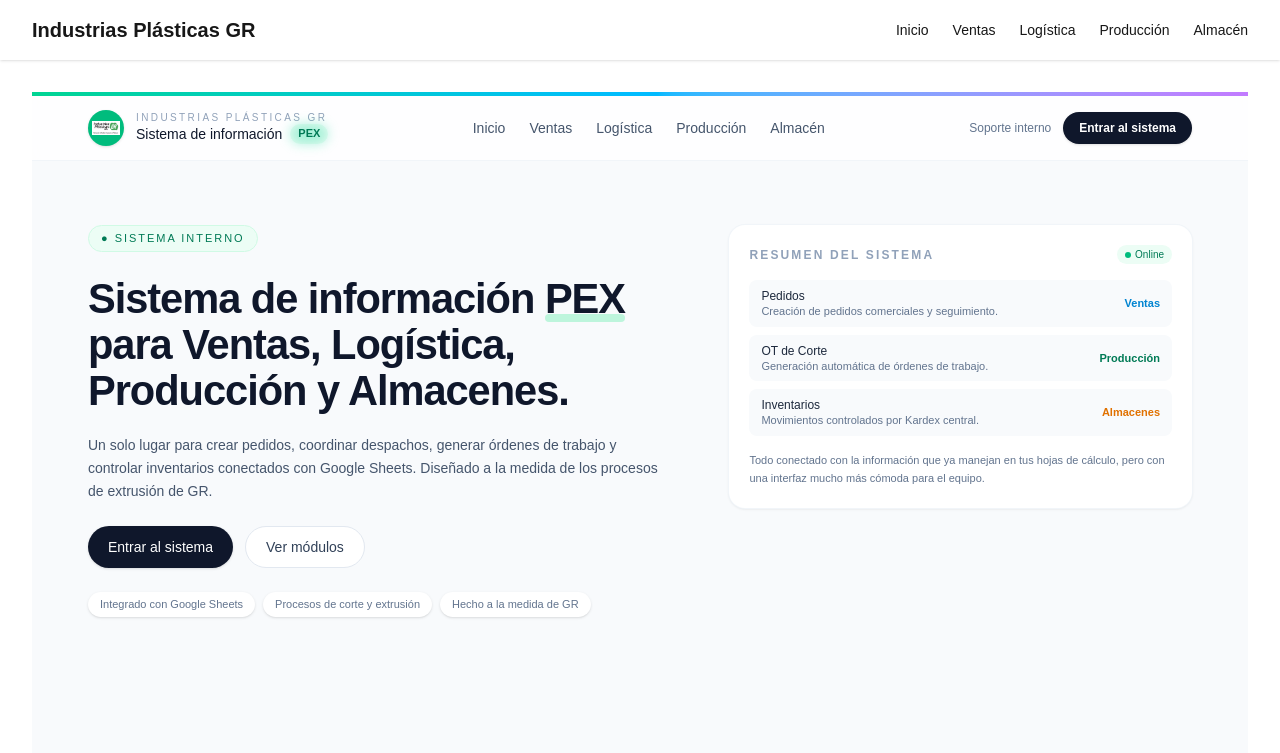
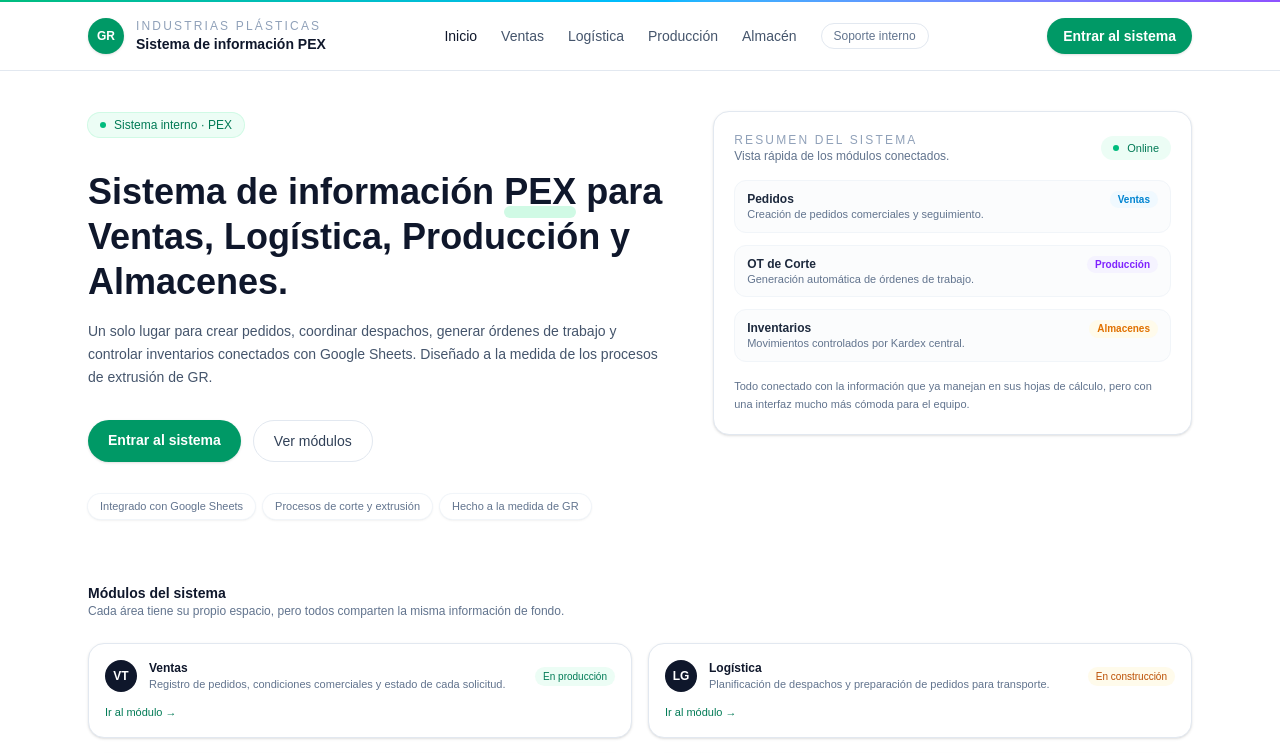
Before and after one commit to danielgrpex/plataforma-pedidos, a Next.js app: page / in a window 1280 px wide. Shown: the top 753 px of the page. Built offline with nearby package versions, Linux system fonts and the light colour scheme.

Commit message:
Mejoras del diseño de la landing: fondo claro y nueva UI

```diff
--- a/app/layout.tsx
+++ b/app/layout.tsx
@@ -1,14 +1,13 @@
+// app/layout.tsx
 import "./globals.css";
 import type { Metadata } from "next";
-import Link from "next/link";
+import type React from "react";
 
-// app/layout.tsx
-export const metadata = {
+export const metadata: Metadata = {
   title: "Sistema de información PEX | Industrias Plásticas GR",
   description:
     "Sistema interno para gestionar pedidos, producción y almacenes en Industrias Plásticas GR.",
 };
-
 
 export default function RootLayout({
   children,
@@ -17,20 +16,8 @@ export default function RootLayout({
 }) {
   return (
     <html lang="es">
-      <body className="bg-gray-100 text-gray-900">
-        <nav className="w-full bg-white shadow-sm px-8 py-4 flex items-center justify-between">
-          <h1 className="text-xl font-bold">Industrias Plásticas GR</h1>
-
-          <div className="flex gap-6 text-sm font-medium">
-            <Link href="/">Inicio</Link>
-            <Link href="/ventas">Ventas</Link>
-            <Link href="/logistica">Logística</Link>
-            <Link href="/produccion">Producción</Link>
-            <Link href="/almacen">Almacén</Link>
-          </div>
-        </nav>
-
-        <main className="p-8">{children}</main>
+      <body className="min-h-screen bg-slate-950 text-slate-50 antialiased">
+        {children}
       </body>
     </html>
   );
--- a/app/page.tsx
+++ b/app/page.tsx
@@ -1,197 +1,355 @@
 // app/page.tsx
+import Link from "next/link";
 import Image from "next/image";
 
-const navItems = [
-  { label: "Inicio", href: "#inicio" },
-  { label: "Ventas", href: "#ventas" },
-  { label: "Logística", href: "#logistica" },
-  { label: "Producción", href: "#produccion" },
-  { label: "Almacén", href: "#almacen" },
-];
+export default function HomePage() {
+  return (
+    <div className="min-h-screen">
+      {/* Barra superior */}
+      <header className="border-b border-slate-200 bg-white">
+        {/* Línea de color muy sutil arriba */}
+        <div className="h-0.5 w-full bg-gradient-to-r from-emerald-500 via-sky-400 to-violet-500" />
 
-function SiteHeader() {
-  return (
-    <header className="sticky top-0 z-40 bg-white/80 backdrop-blur border-b border-slate-100">
-      {/* Línea superior con gradiente */}
-      <div className="h-1 bg-gradient-to-r from-emerald-400 via-sky-400 to-purple-400" />
-
-      <div className="mx-auto flex h-16 max-w-6xl items-center justify-between px-4 sm:px-6">
-        {/* Logo + título */}
+        <div className="mx-auto flex max-w-6xl items-center justify-between px-6 py-4">
+          {/* Marca */}
           <div className="flex items-center gap-3">
-          <div className="relative flex h-9 w-9 items-center justify-center overflow-hidden rounded-full bg-emerald-500 shadow-sm">
-            <Image
-              src="/logo-gr.png"
-              alt="Industrias Plásticas GR"
-              fill
-              className="object-contain p-1"
-            />
+            <div className="flex h-9 w-9 items-center justify-center rounded-full bg-emerald-600 text-xs font-semibold text-white shadow-sm">
+              GR
             </div>
-
-          <div className="leading-tight">
-            <p className="text-[10px] font-medium uppercase tracking-[0.24em] text-slate-400">
-              Industrias Plásticas GR
-            </p>
-            <p className="flex items-center gap-2 text-sm font-medium text-slate-900">
-              Sistema de información
-              {/* Badge PEX elegante */}
-              <span className="relative inline-flex items-center rounded-full bg-emerald-50 px-2 py-0.5 text-[11px] font-semibold text-emerald-700">
-                <span className="relative z-10">PEX</span>
-                <span className="absolute inset-0 -z-0 rounded-full bg-emerald-400/30 blur-[6px]" />
+            <div className="flex flex-col">
+              <span className="text-xs font-medium uppercase tracking-[0.18em] text-slate-400">
+                Industrias Plásticas
               </span>
-            </p>
+              <span className="text-sm font-semibold text-slate-900">
+                Sistema de información PEX
+              </span>
             </div>
           </div>
 
-        {/* Menú */}
-        <nav className="hidden items-center gap-6 text-sm text-slate-600 md:flex">
-          {navItems.map((item) => (
-            <a
-              key={item.href}
-              href={item.href}
-              className="relative transition-colors hover:text-slate-900"
+          {/* Navegación */}
+          <nav className="hidden items-center gap-6 text-sm font-medium text-slate-600 md:flex">
+            <Link href="/" className="text-slate-900">
+              Inicio
+            </Link>
+            <Link href="/ventas" className="hover:text-slate-900">
+              Ventas
+            </Link>
+            <Link href="/logistica" className="hover:text-slate-900">
+              Logística
+            </Link>
+            <Link href="/produccion" className="hover:text-slate-900">
+              Producción
+            </Link>
+            <Link href="/almacen" className="hover:text-slate-900">
+              Almacén
+            </Link>
+            <Link
+              href="/soporte"
+              className="rounded-full border border-slate-200 px-3 py-1 text-xs font-medium text-slate-500 hover:border-slate-300 hover:text-slate-700"
             >
-              {item.label}
-              <span className="absolute -bottom-1 left-0 h-[2px] w-0 rounded-full bg-emerald-500 transition-all duration-200 group-hover:w-full" />
-            </a>
-          ))}
+              Soporte interno
+            </Link>
           </nav>
 
-        {/* Botones */}
-        <div className="flex items-center gap-3">
-          <button className="hidden text-xs font-medium text-slate-500 hover:text-slate-900 sm:inline-flex">
-            Soporte interno
-          </button>
-          <a
-            href="/produccion" // cámbialo a donde inicie tu app
-            className="inline-flex items-center rounded-full bg-slate-900 px-4 py-2 text-xs font-semibold text-white shadow-sm transition hover:bg-slate-800"
+          {/* Botón entrar */}
+          <div className="flex items-center gap-2">
+            <Link
+              href="/produccion"
+              className="hidden rounded-full bg-emerald-600 px-4 py-2 text-sm font-semibold text-white shadow-sm hover:bg-emerald-700 md:inline-flex"
             >
               Entrar al sistema
-          </a>
+            </Link>
           </div>
         </div>
       </header>
-  );
-}
 
-export default function HomePage() {
-  return (
-    <div className="min-h-screen bg-slate-50 text-slate-900">
-      <SiteHeader />
+      {/* Contenido principal */}
+      <main className="mx-auto max-w-6xl px-6 pb-16 pt-10">
+        {/* Hero */}
+        <section className="grid gap-10 md:grid-cols-[minmax(0,1.1fr)_minmax(0,0.9fr)] md:items-start">
+          {/* Texto principal */}
+          <div className="space-y-8">
+            <div className="inline-flex items-center gap-2 rounded-full bg-emerald-50 px-3 py-1 text-xs font-medium text-emerald-700 ring-1 ring-emerald-100">
+              <span className="h-1.5 w-1.5 rounded-full bg-emerald-500" />
+              Sistema interno · PEX
+            </div>
 
-      <main
-        id="inicio"
-        className="mx-auto max-w-6xl px-4 pb-16 pt-10 sm:px-6 sm:pt-16 sm:pb-24"
-      >
-        {/* HERO PRINCIPAL */}
-        <section className="grid gap-10 lg:grid-cols-[minmax(0,1.3fr)_minmax(0,1fr)] lg:items-start">
-          <div>
-            <span className="inline-flex items-center rounded-full border border-emerald-100 bg-emerald-50 px-3 py-1 text-[11px] font-medium uppercase tracking-[0.18em] text-emerald-700">
-              ● Sistema interno
-            </span>
-
-            <h1 className="mt-6 max-w-xl text-3xl font-semibold tracking-tight text-slate-900 sm:text-4xl lg:text-[2.6rem]">
+            <div className="space-y-4">
+              <h1 className="text-3xl font-semibold leading-tight text-slate-900 sm:text-4xl">
                 Sistema de información{" "}
-              <span className="relative inline-block">
+                <span className="relative inline-flex items-center">
                   PEX
-                <span className="absolute inset-x-0 bottom-0 h-2 rounded-full bg-emerald-200/70" />
+                  <span className="absolute inset-x-0 bottom-0 -z-10 h-3 translate-y-1 rounded-md bg-emerald-100" />
                 </span>{" "}
                 para Ventas, Logística, Producción y Almacenes.
               </h1>
-
-            <p className="mt-5 max-w-xl text-sm leading-relaxed text-slate-600">
+              <p className="max-w-xl text-sm leading-relaxed text-slate-600">
                 Un solo lugar para crear pedidos, coordinar despachos, generar
                 órdenes de trabajo y controlar inventarios conectados con Google
                 Sheets. Diseñado a la medida de los procesos de extrusión de GR.
               </p>
+            </div>
 
-            <div className="mt-6 flex flex-wrap gap-3">
-              <a
+            {/* Botones */}
+            <div className="flex flex-wrap gap-3">
+              <Link
                 href="/produccion"
-                className="inline-flex items-center rounded-full bg-slate-900 px-5 py-2.5 text-sm font-medium text-white shadow-sm transition hover:bg-slate-800"
+                className="rounded-full bg-emerald-600 px-5 py-2.5 text-sm font-semibold text-white shadow-sm hover:bg-emerald-700"
               >
                 Entrar al sistema
-              </a>
+              </Link>
               <a
                 href="#modulos"
-                className="inline-flex items-center rounded-full border border-slate-200 bg-white px-5 py-2.5 text-sm font-medium text-slate-700 transition hover:border-slate-300 hover:bg-slate-50"
+                className="rounded-full border border-slate-200 bg-white px-5 py-2.5 text-sm font-medium text-slate-700 hover:border-slate-300"
               >
                 Ver módulos
               </a>
             </div>
 
-            <div className="mt-6 flex flex-wrap gap-2 text-[11px] text-slate-500">
-              <span className="rounded-full bg-white px-3 py-1 shadow-sm">
+            {/* Chips */}
+            <div className="flex flex-wrap gap-2 text-[11px] text-slate-500">
+              <span className="rounded-full bg-white px-3 py-1 shadow-sm ring-1 ring-slate-100">
                 Integrado con Google Sheets
               </span>
-              <span className="rounded-full bg-white px-3 py-1 shadow-sm">
+              <span className="rounded-full bg-white px-3 py-1 shadow-sm ring-1 ring-slate-100">
                 Procesos de corte y extrusión
               </span>
-              <span className="rounded-full bg-white px-3 py-1 shadow-sm">
+              <span className="rounded-full bg-white px-3 py-1 shadow-sm ring-1 ring-slate-100">
                 Hecho a la medida de GR
               </span>
             </div>
           </div>
 
-          {/* Tarjeta resumen del sistema */}
-          <aside className="rounded-2xl bg-white p-5 shadow-sm ring-1 ring-slate-100">
-            <div className="flex items-center justify-between">
-              <p className="text-xs font-semibold uppercase tracking-[0.18em] text-slate-400">
+          {/* Resumen del sistema */}
+          <div className="rounded-2xl border border-slate-200 bg-white p-5 shadow-sm">
+            <div className="mb-4 flex items-center justify-between gap-4">
+              <div>
+                <p className="text-xs font-medium uppercase tracking-[0.18em] text-slate-400">
                   Resumen del sistema
                 </p>
-              <span className="inline-flex items-center gap-1 rounded-full bg-emerald-50 px-2 py-0.5 text-[10px] font-medium text-emerald-700">
+                <p className="text-xs text-slate-500">
+                  Vista rápida de los módulos conectados.
+                </p>
+              </div>
+              <div className="inline-flex items-center gap-2 rounded-full bg-emerald-50 px-3 py-1 text-[11px] font-medium text-emerald-700">
                 <span className="h-1.5 w-1.5 rounded-full bg-emerald-500" />
                 Online
-              </span>
-            </div>
-
-            <div className="mt-4 space-y-2 text-xs">
-              <div className="flex items-center justify-between rounded-lg bg-slate-50 px-3 py-2">
-                <div>
-                  <p className="font-medium text-slate-800">Pedidos</p>
-                  <p className="text-[11px] text-slate-500">
-                    Creación de pedidos comerciales y seguimiento.
-                  </p>
-                </div>
-                <span className="text-[11px] font-semibold text-sky-600">
-                  Ventas
-                </span>
-              </div>
-
-              <div className="flex items-center justify-between rounded-lg bg-slate-50 px-3 py-2">
-                <div>
-                  <p className="font-medium text-slate-800">OT de Corte</p>
-                  <p className="text-[11px] text-slate-500">
-                    Generación automática de órdenes de trabajo.
-                  </p>
-                </div>
-                <span className="text-[11px] font-semibold text-emerald-700">
-                  Producción
-                </span>
-              </div>
-
-              <div className="flex items-center justify-between rounded-lg bg-slate-50 px-3 py-2">
-                <div>
-                  <p className="font-medium text-slate-800">Inventarios</p>
-                  <p className="text-[11px] text-slate-500">
-                    Movimientos controlados por Kardex central.
-                  </p>
-                </div>
-                <span className="text-[11px] font-semibold text-amber-600">
-                  Almacenes
-                </span>
               </div>
             </div>
 
+            <div className="space-y-3 text-xs">
+              <ResumenItem
+                titulo="Pedidos"
+                descripcion="Creación de pedidos comerciales y seguimiento."
+                etiqueta="Ventas"
+                color="text-sky-600 bg-sky-50"
+              />
+              <ResumenItem
+                titulo="OT de Corte"
+                descripcion="Generación automática de órdenes de trabajo."
+                etiqueta="Producción"
+                color="text-violet-600 bg-violet-50"
+              />
+              <ResumenItem
+                titulo="Inventarios"
+                descripcion="Movimientos controlados por Kardex central."
+                etiqueta="Almacenes"
+                color="text-amber-600 bg-amber-50"
+              />
+            </div>
+
             <p className="mt-4 text-[11px] leading-relaxed text-slate-500">
-              Todo conectado con la información que ya manejan en tus hojas de
+              Todo conectado con la información que ya manejan en sus hojas de
               cálculo, pero con una interfaz mucho más cómoda para el equipo.
             </p>
-          </aside>
+          </div>
         </section>
 
-        {/* AQUÍ puedes pegar tus secciones de módulos, flujo de información, etc. */}
-        {/* <section id="modulos">...</section> */}
+        {/* Módulos */}
+        <section id="modulos" className="mt-16 space-y-6">
+          <div>
+            <h2 className="text-sm font-semibold text-slate-900">
+              Módulos del sistema
+            </h2>
+            <p className="text-xs text-slate-500">
+              Cada área tiene su propio espacio, pero todos comparten la misma
+              información de fondo.
+            </p>
+          </div>
+
+          <div className="grid gap-4 md:grid-cols-2">
+            <ModuloCard
+              sigla="VT"
+              titulo="Ventas"
+              descripcion="Registro de pedidos, condiciones comerciales y estado de cada solicitud."
+              estado="En producción"
+            />
+            <ModuloCard
+              sigla="LG"
+              titulo="Logística"
+              descripcion="Planificación de despachos y preparación de pedidos para transporte."
+              estado="En construcción"
+            />
+            <ModuloCard
+              sigla="PR"
+              titulo="Producción"
+              descripcion="Órdenes de corte y extrusión conectadas al Kardex central."
+              estado="En producción"
+            />
+            <ModuloCard
+              sigla="AL"
+              titulo="Almacenes"
+              descripcion="Inventarios de MP, producto en proceso y producto terminado."
+              estado="En construcción"
+            />
+          </div>
+        </section>
+
+        {/* Flujo de información */}
+        <section className="mt-16 space-y-6">
+          <div>
+            <h2 className="text-sm font-semibold text-slate-900">
+              Cómo fluye la información
+            </h2>
+            <p className="text-xs text-slate-500">
+              La misma OT se alimenta desde Ventas y termina en Almacenes, sin
+              volver a digitar la información.
+            </p>
+          </div>
+
+          <div className="grid gap-3 md:grid-cols-4">
+            <PasoCard
+              numero="01"
+              titulo="Ventas"
+              descripcion="Se crea el pedido comercial con toda la información del cliente."
+            />
+            <PasoCard
+              numero="02"
+              titulo="Logística"
+              descripcion="Se planean despachos y se preparan los pedidos para transporte."
+            />
+            <PasoCard
+              numero="03"
+              titulo="Producción"
+              descripcion="Se generan las órdenes de corte y extrusión conectadas a Kardex."
+            />
+            <PasoCard
+              numero="04"
+              titulo="Almacenes"
+              descripcion="Se recibe, controla inventario y se alimentan los análisis para el resto del sistema."
+            />
+          </div>
+        </section>
       </main>
     </div>
   );
 }
+
+/* =========================
+   Componentes pequeños
+   ========================= */
+
+function ResumenItem({
+  titulo,
+  descripcion,
+  etiqueta,
+  color,
+}: {
+  titulo: string;
+  descripcion: string;
+  etiqueta: string;
+  color: string;
+}) {
+  return (
+    <div className="flex items-start justify-between gap-4 rounded-xl border border-slate-100 bg-slate-50/60 px-3 py-2.5">
+      <div>
+        <p className="text-xs font-semibold text-slate-800">{titulo}</p>
+        <p className="text-[11px] text-slate-500">{descripcion}</p>
+      </div>
+      <span
+        className={`rounded-full px-2 py-0.5 text-[10px] font-semibold ${color}`}
+      >
+        {etiqueta}
+      </span>
+    </div>
+  );
+}
+
+function ModuloCard({
+  sigla,
+  titulo,
+  descripcion,
+  estado,
+}: {
+  sigla: string;
+  titulo: string;
+  descripcion: string;
+  estado: string;
+}) {
+  const esProduccion = estado === "En producción";
+
+  return (
+    <div className="flex flex-col gap-2 rounded-2xl border border-slate-200 bg-white p-4 shadow-sm">
+      <div className="flex items-center justify-between gap-3">
+        <div className="flex items-center gap-3">
+          <div className="flex h-8 w-8 items-center justify-center rounded-full bg-slate-900 text-xs font-semibold text-white">
+            {sigla}
+          </div>
+          <div>
+            <p className="text-xs font-semibold text-slate-900">{titulo}</p>
+            <p className="text-[11px] text-slate-500">{descripcion}</p>
+          </div>
+        </div>
+        <span
+          className={
+            "rounded-full px-2 py-0.5 text-[10px] font-medium " +
+            (esProduccion
+              ? "bg-emerald-50 text-emerald-700"
+              : "bg-amber-50 text-amber-700")
+          }
+        >
+          {estado}
+        </span>
+      </div>
+
+      <Link
+        href={
+          titulo === "Ventas"
+            ? "/ventas"
+            : titulo === "Producción"
+            ? "/produccion"
+            : titulo === "Logística"
+            ? "/logistica"
+            : "/almacen"
+        }
+        className="mt-1 text-[11px] font-medium text-emerald-700 hover:text-emerald-800"
+      >
+        Ir al módulo →
+      </Link>
+    </div>
+  );
+}
+
+function PasoCard({
+  numero,
+  titulo,
+  descripcion,
+}: {
+  numero: string;
+  titulo: string;
+  descripcion: string;
+}) {
+  return (
+    <div className="flex flex-col gap-2 rounded-2xl border border-slate-200 bg-white p-4 shadow-sm">
+      <div className="flex items-center justify-between">
+        <span className="text-[11px] font-medium text-slate-400">
+          PASO {numero}
+        </span>
+      </div>
+      <div>
+        <p className="text-xs font-semibold text-slate-900">{titulo}</p>
+        <p className="mt-1 text-[11px] text-slate-500">{descripcion}</p>
+      </div>
+    </div>
+  );
+}
```
Lines whose indentation alone changed are shown as unchanged.
